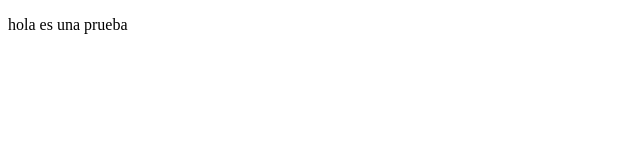
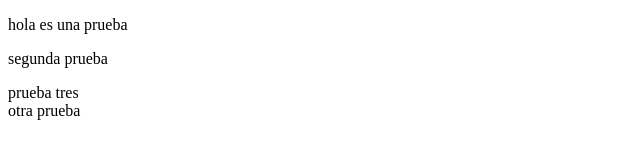
Before and after one commit to Eloisamoreno/prueba_personal, a plain HTML site: page index.html in a window 1280 px wide. Shown: the whole page, without its empty margins (0-640 px from the left). Drawn offline with Linux system fonts and the light colour scheme.

Commit message:
add tercer cambio

```diff
--- a/index.html
+++ b/index.html
@@ -8,6 +8,13 @@
 </head>
 <body>
     <p>hola es una prueba</p>
+    <p>segunda prueba</p>
+    <section>
+        prueba tres
+    </section>
+    <section>
+        otra prueba
+    </section>
 
 </body>
 </html>
```
